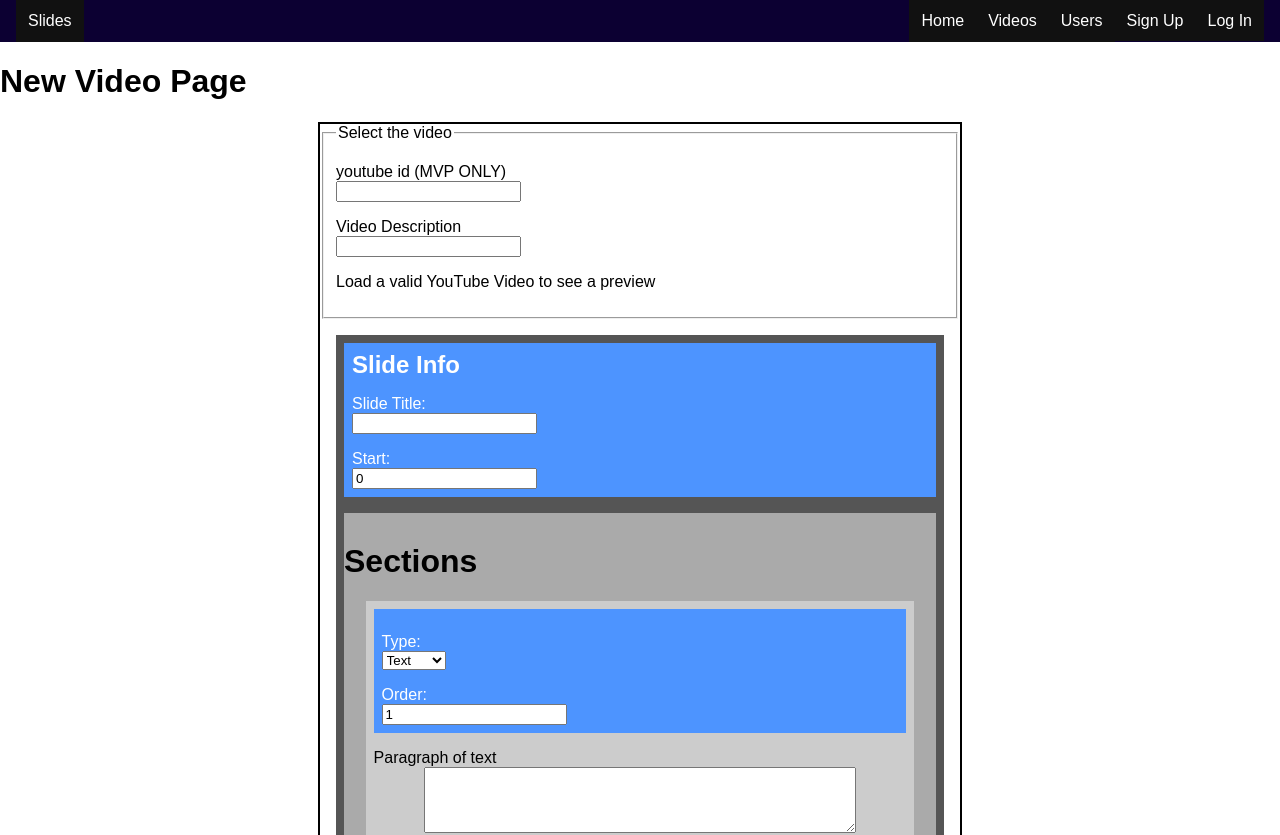
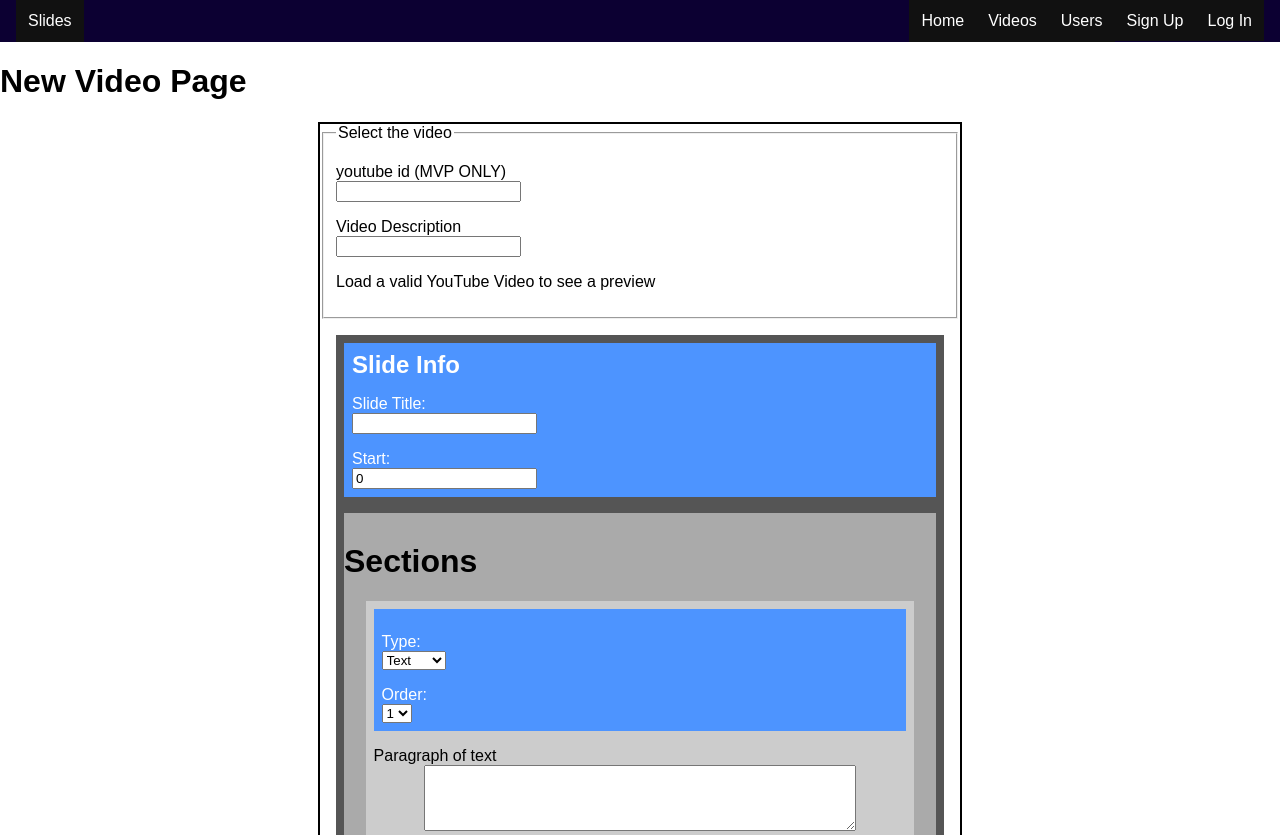
Before and after one commit to MostlyFocusedMike/slides-front, a React (Create React App) app: page /videos/new in a window 1280 px wide. Shown: the top 835 px of the page. Built offline with nearby package versions, Linux system fonts and the light colour scheme; what normalizr would draw is missing.

Commit message:
order is now a drop down menu to choose from

```diff
--- a/src/components/newVideoFormComponents/SectionForm.js
+++ b/src/components/newVideoFormComponents/SectionForm.js
@@ -94,6 +94,23 @@ class SectionForm extends React.Component {
         return <p>Error loading section</p>
     }
   }
+
+  renderOrder = () => {
+    const {id, kind, order} = this.props.section
+    return (
+      <select
+        onChange={this.handleChange}
+        id={`order-${id}`}
+        value={order}
+        data-key="order"
+      >
+        { this.props.sections.map((section, idx) => {
+            return <option value={idx + 1}>{idx +1}</option>
+          })
+        }
+      </select>
+    )
+  }
   handleChange = (e) => {
     this.props.handleSectionChange(e, this.props.section.id)
   }
@@ -117,12 +134,7 @@ class SectionForm extends React.Component {
             <option value="3">Picture</option>
           </select>
           <label htmlFor={`order-${id}`}>Order: </label>
-          <input
-            onChange={this.handleChange}
-            id={`order-${id}`}
-            value={order}
-            data-key="order"
-          />
+          {this.renderOrder()}
         </div>
        {this.renderInputs(kind)}
 
--- a/src/containers/SectionsContainer.js
+++ b/src/containers/SectionsContainer.js
@@ -19,7 +19,7 @@ const SectionsContainer = (props) => {
     { selectedSections.map(section => {
         return <SectionForm
                  section={section}
-                 totalSections={selectedSections.length}
+                 sections={selectedSections}
                  key={section.id}
                />
       })
```
